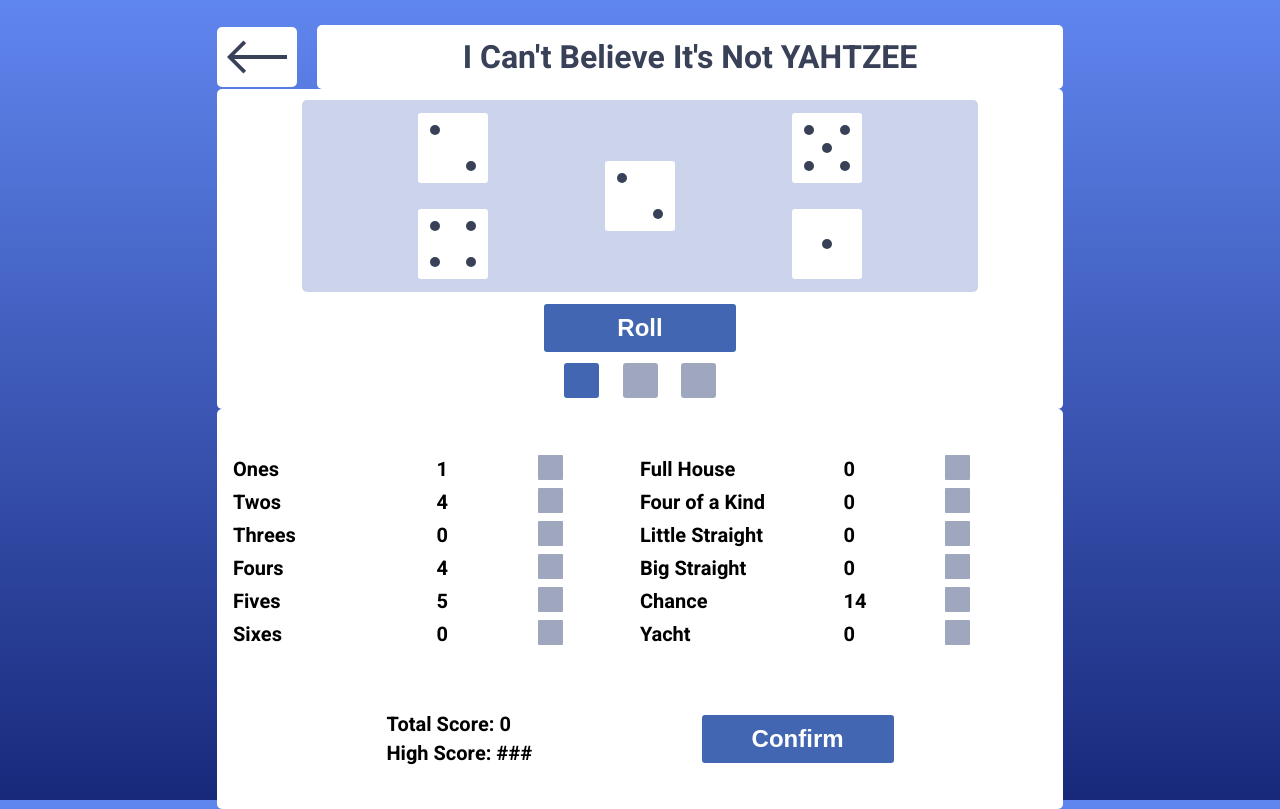
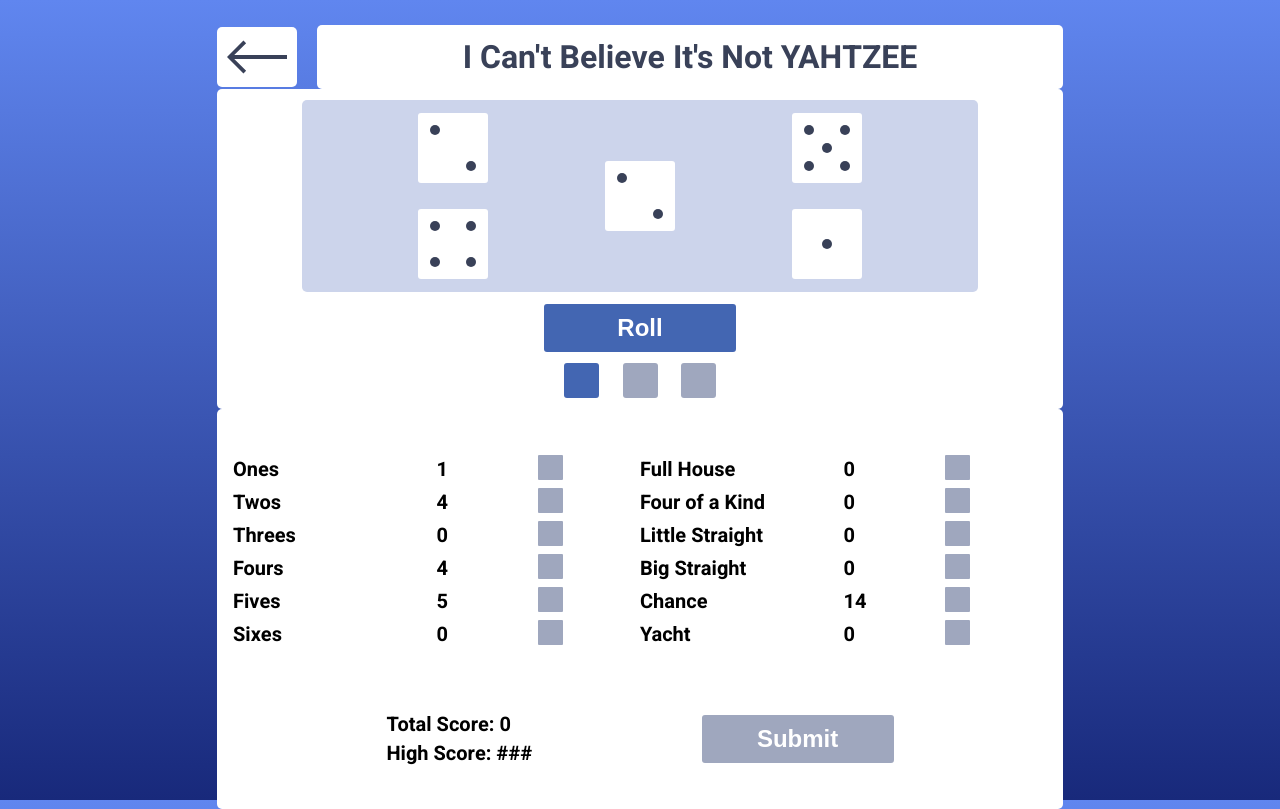
Before and after one commit to AP94/demo-card, a Next.js app: page /yacht in a window 1280 px wide. Built offline with nearby package versions, Linux system fonts and the light colour scheme.

Commit message:
Disable score submit button if no section is selected or if score has been submitted

```diff
--- a/app/types.ts
+++ b/app/types.ts
@@ -25,6 +25,7 @@
     dice: RollableDie[];
     score: number;
     markScore: (score: number) => void;
+    arePointsSubmitted: boolean;
 }
 
 export enum ScoreType {
@@ -42,6 +43,35 @@
     Yacht
 }
 
+export const getScoreTypeDisplayName = (scoreType: ScoreType) => {
+    switch (scoreType) {
+        case ScoreType.Ones:
+            return "Ones";
+        case ScoreType.Twos:
+            return "Twos";
+        case ScoreType.Threes:
+            return "Threes";
+        case ScoreType.Fours:
+            return "Fours";
+        case ScoreType.Fives:
+            return "Fives";
+        case ScoreType.Sixes:
+            return "Sixes";
+        case ScoreType.FullHouse:
+            return "Full House";
+        case ScoreType.FourOfAKind:
+            return "Four of a Kind";
+        case ScoreType.LittleStraight:
+            return "Little Straight";
+        case ScoreType.BigStraight:
+            return "Big Straight";
+        case ScoreType.Chance:
+            return "Chance";
+        case ScoreType.Yacht:
+            return "Yacht";
+    }
+}
+
 export interface ScoreCategory {
     marked: boolean;
     score: number;
--- a/app/yacht/page.tsx
+++ b/app/yacht/page.tsx
@@ -109,7 +109,7 @@
       <div className="help-button"></div>
       {/* <div>TODO: initial state - instructions & play button</div> */}
       <DiceSection dice={dice} rollsLeft={rollsLeft} arePointsSubmitted={pointsSubmitted} toggleIsHeld={setHeld} rollDice={rollDice} isRolling={isRolling} />
-      <ScorecardSection dice={dice} score={score} markScore={markScore} />
+      <ScorecardSection dice={dice} score={score} markScore={markScore}  arePointsSubmitted={pointsSubmitted} />
     </div>
   )
 }
--- a/components/scorecard-section.tsx
+++ b/components/scorecard-section.tsx
@@ -1,5 +1,5 @@
 import React, { useState, useEffect } from "react"
-import { RollableDie, ScoreCategory, ScoreType, ScorecardSectionData } from "@/app/types";
+import { RollableDie, ScoreCategory, ScoreType, ScorecardSectionData, getScoreTypeDisplayName } from "@/app/types";
 import { nanoid } from "nanoid";
 import { calculateScore } from "@/app/utils/score-calc";
 
@@ -81,35 +81,6 @@
         }
     };
 
-    const getScoreTypeDisplayName = (scoreType: ScoreType) => {
-        switch (scoreType) {
-            case ScoreType.Ones:
-                return "Ones";
-            case ScoreType.Twos:
-                return "Twos";
-            case ScoreType.Threes:
-                return "Threes";
-            case ScoreType.Fours:
-                return "Fours";
-            case ScoreType.Fives:
-                return "Fives";
-            case ScoreType.Sixes:
-                return "Sixes";
-            case ScoreType.FullHouse:
-                return "Full House";
-            case ScoreType.FourOfAKind:
-                return "Four of a Kind";
-            case ScoreType.LittleStraight:
-                return "Little Straight";
-            case ScoreType.BigStraight:
-                return "Big Straight";
-            case ScoreType.Chance:
-                return "Chance";
-            case ScoreType.Yacht:
-                return "Yacht";
-        }
-    }
-
     const getElementFromCategory = (scoreCategory: ScoreCategory) => {
         const typeLabel = scoreCategory.scoreType.toString();
 
@@ -156,7 +127,7 @@
                     <span>Total Score: {data.score}</span>
                     <span>High Score: ###</span>
                 </div>
-                <button className="action-button" onClick={onScoreSubmitted}>Confirm</button>
+                <button className="action-button" onClick={onScoreSubmitted} disabled={selectedScoreType === null || data.arePointsSubmitted}>Submit</button>
             </div>
         </div>
     )
```
